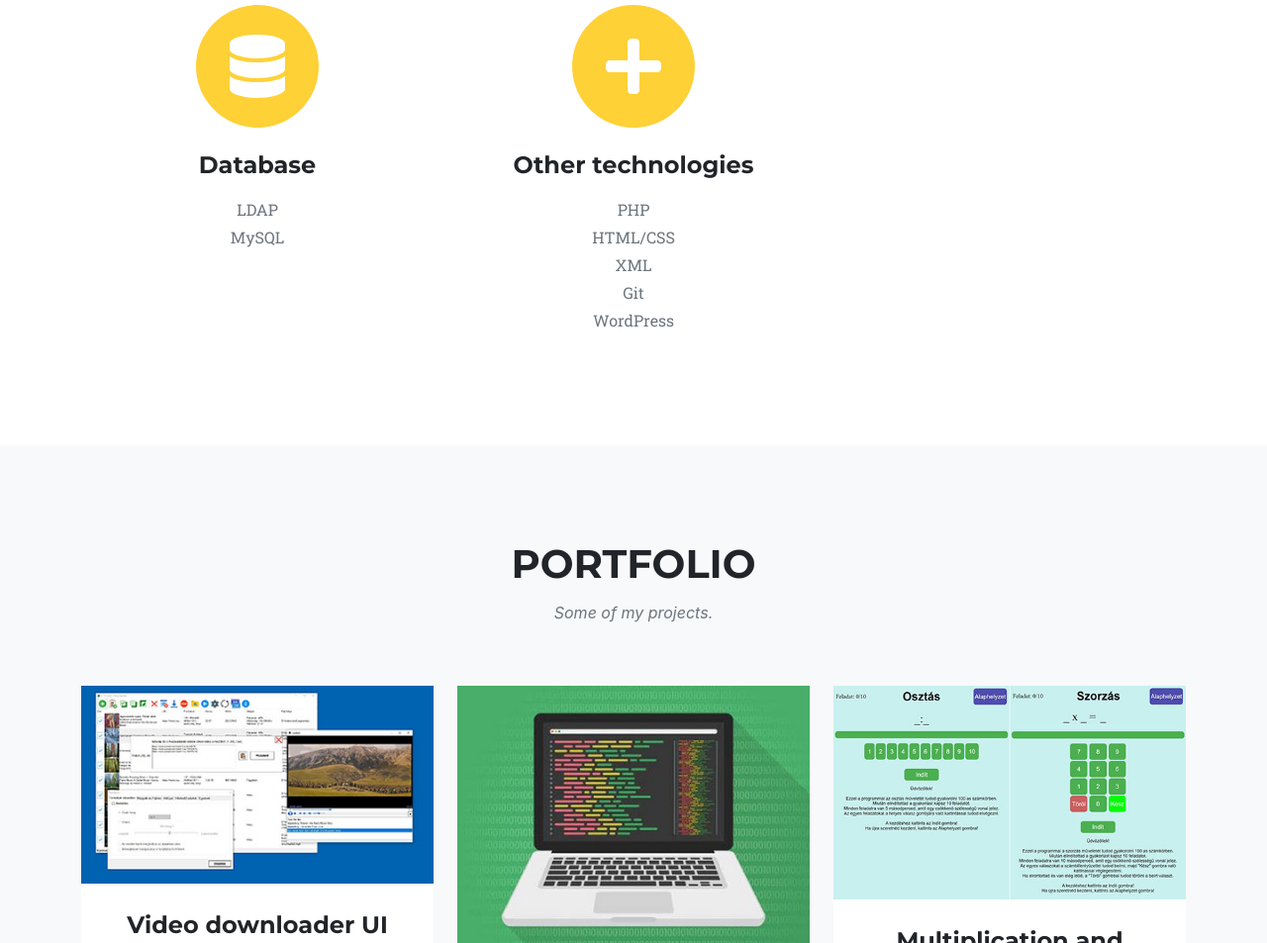
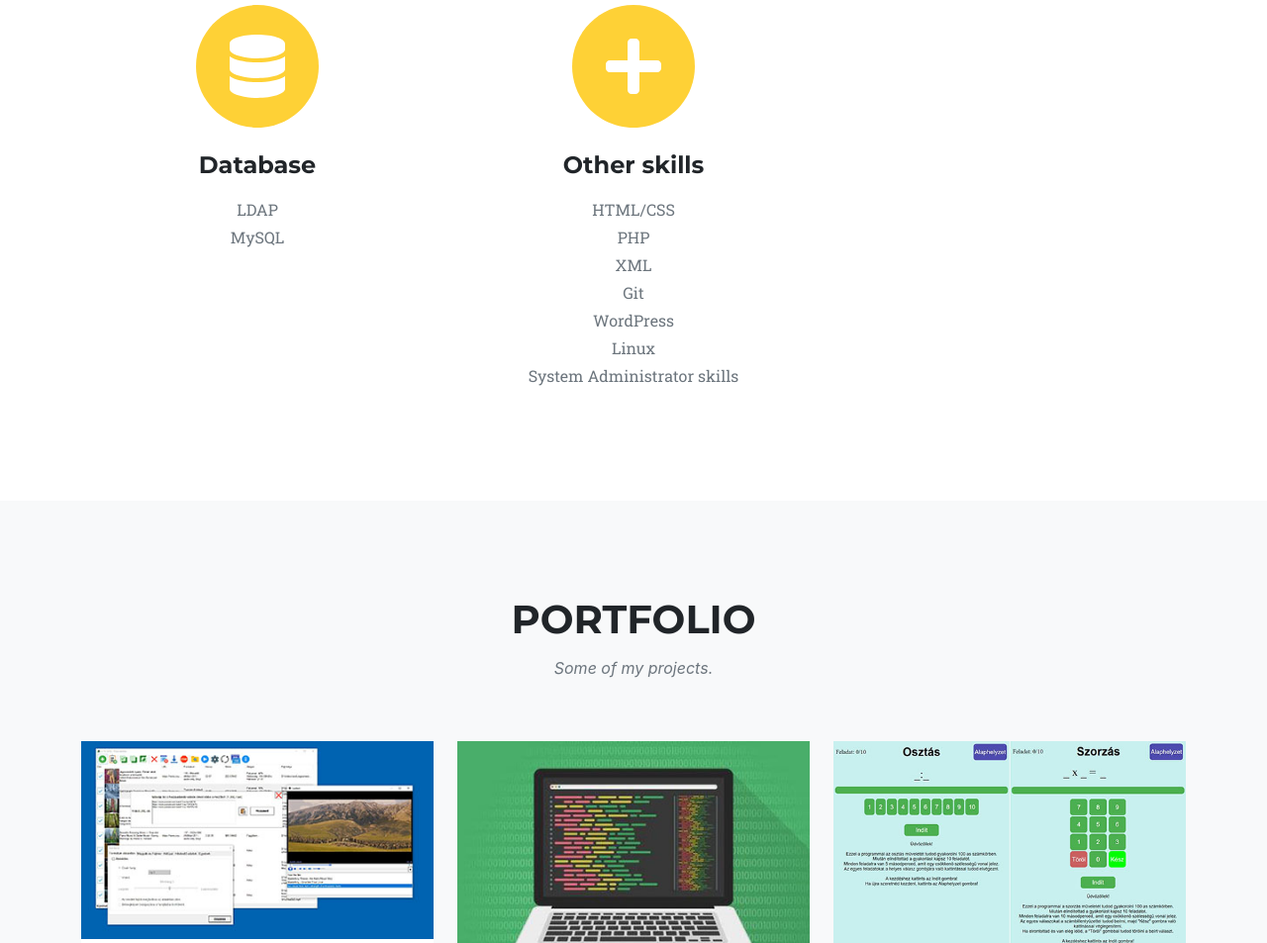
Before and after one commit to tibor-tamba/tibor-tamba.github.io, a plain HTML site: page index.html in a window 1280 px wide. Shown: the part 1420-2373 px from the top of the page at 99% size. Drawn offline with nearby package versions, Linux system fonts and the light colour scheme; a web font is replaced by a local one.

Commit message:
Modified skills

```diff
--- a/index.html
+++ b/index.html
@@ -117,9 +117,9 @@
                             <i class="fas fa-circle fa-stack-2x text-primary"></i>
                             <i class="fas fa-plus fa-stack-1x fa-inverse"></i>
                         </span>
-                        <h4 class="my-3">Other technologies</h4>
+                        <h4 class="my-3">Other skills</h4>
                         <p class="text-muted">
-                            PHP<br>HTML/CSS<br>XML<br>Git<br>WordPress
+                            HTML/CSS<br>PHP<br>XML<br>Git<br>WordPress<br>Linux<br>System Administrator skills
                         </p>
                     </div>
                 </div>
```
